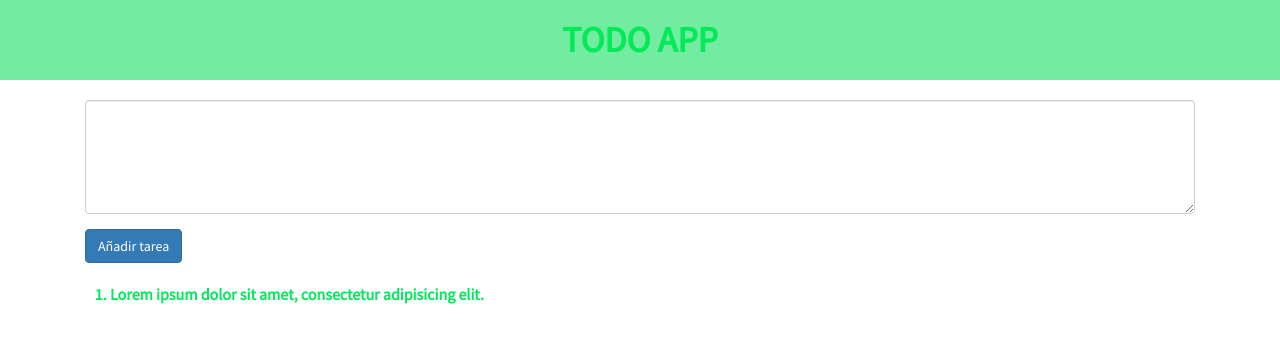
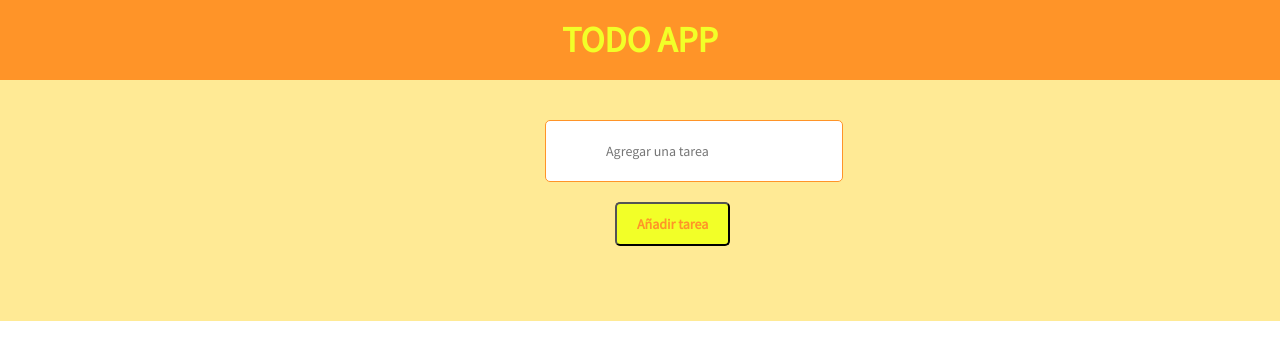
Before and after one commit to ConniStein/todoapp, a plain HTML site: page index.html in a window 1280 px wide. Drawn offline with Linux system fonts and the light colour scheme.

Commit message:
hice funcionar el input aun no se como hacer check y eliminar

```diff
--- a/css/main.css
+++ b/css/main.css
@@ -1,23 +1,45 @@
 *{
 	font-family: 'Source Sans Pro', sans-serif;
+}
 
+.app{
+	background-color: #ffea95;
+	padding-bottom: 60px;
 }
+
 .header{
-	background-color: #71ECA0;
+	background-color: #ff9428;
 	margin: 0px;
-	color: #03E958;
+	color: #f2ff28;
 	padding: 20px;
 	font-weight: bolder;
 }
 
-.icono-boton{
-	font-size: 20px;
-}
-
-.elementoprueba{
+.lista-de-tareas{
 	margin-top: 20px;
 	font-size: 16px;
 	font-weight: bold;
-	color:#04E85B;
+	color:#ff9428;
 	list-style-type: decimal;
 }
+
+.escribir-tarea{
+	padding: 20px 60px;
+	margin-top: 20px;
+	border: 1px solid #ff9428;
+	border-radius: 5px;
+	margin-left: 530px;
+	display: block;
+}
+
+.boton-tarea{
+	background-color: #f2ff28 ;
+	color: #ff9428;
+	display: block;
+	border-radius: 5px;
+	padding:10px 20px;
+	font-weight: 700;
+	margin-left: 600px;
+	margin-top: 20px;
+
+}
--- a/index.html
+++ b/index.html
@@ -17,22 +17,24 @@
 		</div>
 	</header>
 
-	<section class="container">
+	<section class="container-fluid app">
 		<div class="col-md-12">
-			<div class="form-group">
-			  <label for="comment"></label>
-			  <textarea class="form-control" rows="5" id="agregarTarea"></textarea>
-			</div>
-			<a href="#" class="btn btn-primary" id="botonAgregar"> Añadir tarea</a>
+			<form>
+				<div class="form-group">
+					<label for="newitem"></label>
+				    <input type="text" name="newitem" id="agregarTarea" placeholder="Agregar una tarea" class="escribir-tarea">
+				    <input type="submit" value="Añadir tarea" class="boton-tarea">
+				</div>
+			</form>
+
 		</div>
 	</section>
 	<!--<span class="glyphicon glyphicon-plus icono-boton"></span>-->
 	<section class="container">
 		<div class="col-md-12">
 			<div class="row" id="tareas">
-				<ul>
-					<li class="elementoprueba">Lorem ipsum dolor sit amet, consectetur adipisicing elit.</li>
-					<!--aqui van las tareas-->
+				<ul id="tareaNueva" class="lista-de-tareas">
+
 				</ul>
 			</div>
 		</div>
--- a/toDo.js
+++ b/toDo.js
@@ -1,3 +1,33 @@
 // vnkfdjndvsjnbeakjdkl
 //AAAAAAAAAAAAAAAHHHHHHHHHHHHH
 //NO ENTIENDO
+
+(function(){
+
+  var nuevaTarea = document.querySelector( '#tareaNueva' ),
+      form = document.querySelector( 'form' ),
+      addTarea = document.querySelector( '#agregarTarea' );
+
+  form.addEventListener( 'submit', function( blankSpace ) {
+    var text = addTarea.value;
+    if ( text !== '' ) {
+      nuevaTarea.innerHTML += '<li>' + text + '</li>';
+      addTarea.value = '';
+      addTarea.focus();
+    }
+    blankSpace.preventDefault();
+  }, false);
+
+  todo.addEventListener( 'click', function( blankSpace ) {
+    var tarea = blankSpace.target;
+    if ( tarea.tagName === 'LI' ) {
+      if ( tarea.classList.contains( 'done' ) ) {
+        tarea.parentNode.removeChild( t );
+      } else {
+        tarea.classList.add( 'done' );
+      }
+    };
+    blankSpace.preventDefault();
+  }, false);
+
+})();
```
